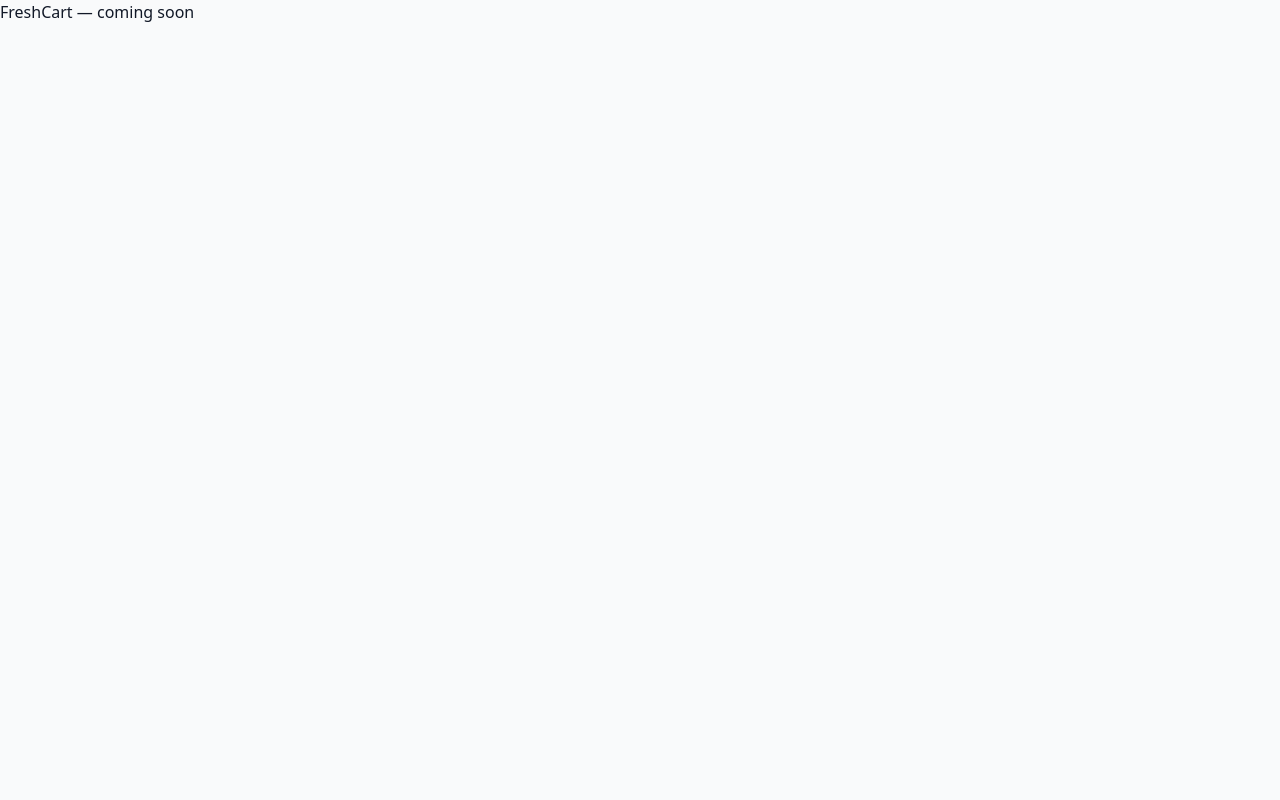
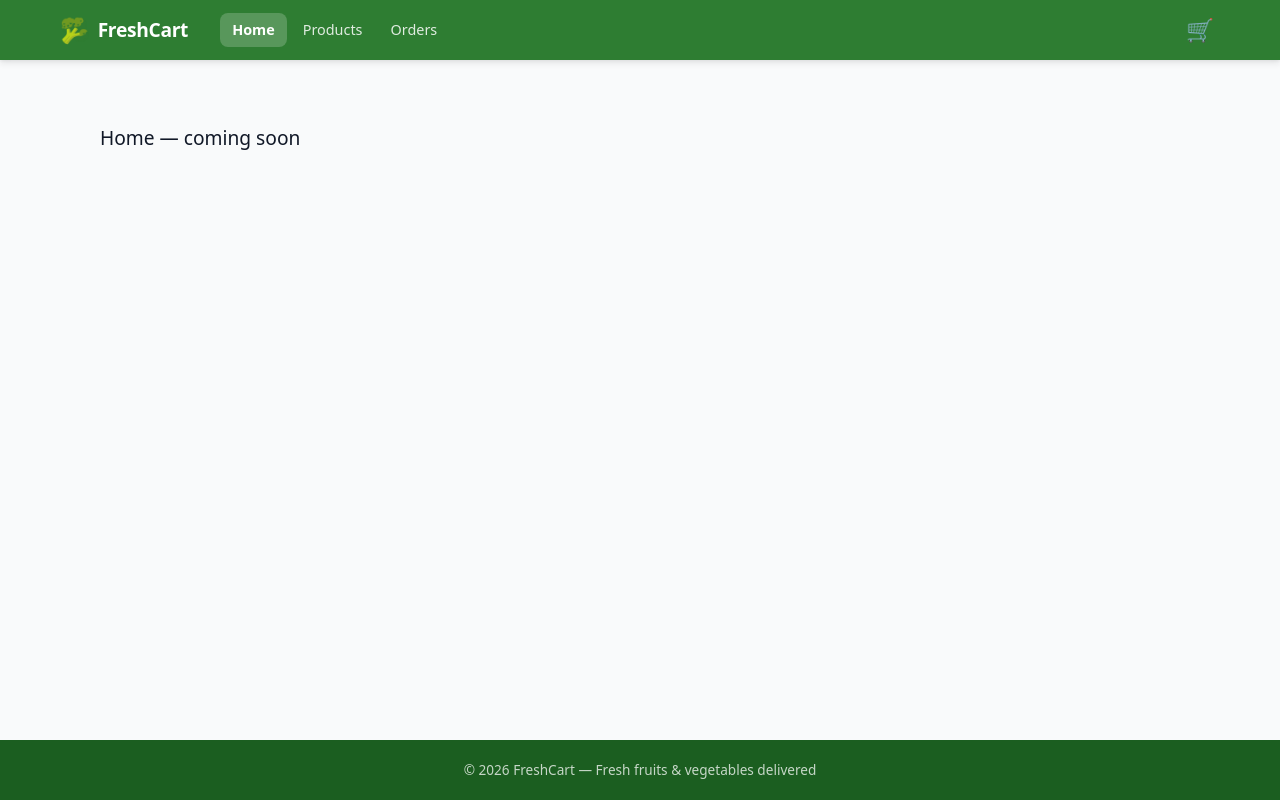
Before and after one commit to Godchagornn/Project-Advanced_JS, a React (Vite) app in the folder freshcart/: page / in a window 1280 px wide. Built offline with nearby package versions, Linux system fonts and the light colour scheme; no server answers.

Commit message:
add Navbar, CartBadge, and Toast components

```diff
--- a/freshcart/src/App.tsx
+++ b/freshcart/src/App.tsx
@@ -1,3 +1,25 @@
+import { BrowserRouter, Routes, Route } from 'react-router-dom'
+import Layout from './components/Layout/Layout'
+
+function Placeholder({ name }: { name: string }) {
+  return <div style={{ padding: 40, fontSize: '1.2rem' }}>{name} — coming soon</div>
+}
+
 export default function App() {
-  return <div>FreshCart — coming soon</div>
+  return (
+    <BrowserRouter>
+      <Layout>
+        <Routes>
+          <Route path="/" element={<Placeholder name="Home" />} />
+          <Route path="/products" element={<Placeholder name="Products" />} />
+          <Route path="/products/:id" element={<Placeholder name="Product Detail" />} />
+          <Route path="/cart" element={<Placeholder name="Cart" />} />
+          <Route path="/checkout" element={<Placeholder name="Checkout" />} />
+          <Route path="/orders" element={<Placeholder name="Orders" />} />
+          <Route path="/orders/:id" element={<Placeholder name="Order Detail" />} />
+          <Route path="*" element={<Placeholder name="404 Not Found" />} />
+        </Routes>
+      </Layout>
+    </BrowserRouter>
+  )
 }
--- /dev/null
+++ b/freshcart/src/components/Layout/Layout.module.css
@@ -0,0 +1,27 @@
+.wrapper {
+  display: flex;
+  flex-direction: column;
+  min-height: 100vh;
+}
+
+.main {
+  flex: 1;
+  max-width: 1200px;
+  width: 100%;
+  margin: 0 auto;
+  padding: 24px 20px 48px;
+}
+
+.footer {
+  background: var(--color-primary-dark);
+  color: rgb(255 255 255 / 0.75);
+  text-align: center;
+  padding: 20px;
+  font-size: 0.85rem;
+}
+
+@media (max-width: 600px) {
+  .main {
+    padding: 16px 12px 36px;
+  }
+}
--- /dev/null
+++ b/freshcart/src/components/Layout/Layout.tsx
@@ -0,0 +1,53 @@
+import type { ReactNode } from 'react'
+import Navbar from '../Navbar/Navbar'
+import Toast from './Toast'
+import ConfirmDialog from '../ConfirmDialog/ConfirmDialog'
+import { useAppDispatch } from '../../app/hooks'
+import { useRemoveFromCartMutation } from '../../features/cart/cartApi'
+import { useDeleteReviewMutation } from '../../features/reviews/reviewsApi'
+import { showToast } from '../../features/ui/uiSlice'
+import styles from './Layout.module.css'
+
+interface Props {
+  children: ReactNode
+}
+
+export default function Layout({ children }: Props) {
+  const dispatch = useAppDispatch()
+  const [removeFromCart] = useRemoveFromCartMutation()
+  const [deleteReview] = useDeleteReviewMutation()
+
+  const handleConfirm = async (actionId: string) => {
+    const [type, ...parts] = actionId.split(':')
+
+    if (type === 'removeCart') {
+      try {
+        await removeFromCart(parts[0]).unwrap()
+        dispatch(showToast({ message: 'Item removed from cart', type: 'success' }))
+      } catch {
+        dispatch(showToast({ message: 'Failed to remove item', type: 'error' }))
+      }
+    }
+
+    if (type === 'deleteReview') {
+      try {
+        await deleteReview({ id: parts[0], productId: parts[1] }).unwrap()
+        dispatch(showToast({ message: 'Review deleted', type: 'success' }))
+      } catch {
+        dispatch(showToast({ message: 'Failed to delete review', type: 'error' }))
+      }
+    }
+  }
+
+  return (
+    <div className={styles.wrapper}>
+      <Navbar />
+      <main className={styles.main}>{children}</main>
+      <footer className={styles.footer}>
+        © {new Date().getFullYear()} FreshCart — Fresh fruits &amp; vegetables delivered
+      </footer>
+      <Toast />
+      <ConfirmDialog onConfirm={handleConfirm} />
+    </div>
+  )
+}
--- /dev/null
+++ b/freshcart/src/components/Layout/Toast.module.css
@@ -0,0 +1,37 @@
+.toast {
+  position: fixed;
+  bottom: 24px;
+  right: 24px;
+  z-index: 300;
+  padding: 12px 20px;
+  border-radius: var(--radius-md);
+  box-shadow: var(--shadow-lg);
+  font-size: 0.9rem;
+  font-weight: 500;
+  color: #fff;
+  max-width: 360px;
+  animation: slideIn 0.2s ease;
+}
+
+.success {
+  background: var(--color-success);
+}
+
+.error {
+  background: var(--color-error);
+}
+
+.info {
+  background: var(--color-info);
+}
+
+@keyframes slideIn {
+  from {
+    opacity: 0;
+    transform: translateY(12px);
+  }
+  to {
+    opacity: 1;
+    transform: translateY(0);
+  }
+}
--- /dev/null
+++ b/freshcart/src/components/Layout/Toast.tsx
@@ -0,0 +1,25 @@
+import { useEffect } from 'react'
+import { useAppDispatch, useAppSelector } from '../../app/hooks'
+import { clearToast } from '../../features/ui/uiSlice'
+import styles from './Toast.module.css'
+
+const TOAST_DURATION = 3000
+
+export default function Toast() {
+  const dispatch = useAppDispatch()
+  const toast = useAppSelector(s => s.ui.toast)
+
+  useEffect(() => {
+    if (!toast) return
+    const timer = setTimeout(() => dispatch(clearToast()), TOAST_DURATION)
+    return () => clearTimeout(timer)
+  }, [toast, dispatch])
+
+  if (!toast) return null
+
+  return (
+    <div className={[styles.toast, styles[toast.type]].join(' ')} role="status" aria-live="polite">
+      {toast.message}
+    </div>
+  )
+}
--- /dev/null
+++ b/freshcart/src/components/Navbar/Navbar.module.css
@@ -0,0 +1,84 @@
+.nav {
+  position: sticky;
+  top: 0;
+  z-index: 100;
+  background: var(--color-primary);
+  box-shadow: var(--shadow-md);
+}
+
+.inner {
+  max-width: 1200px;
+  margin: 0 auto;
+  padding: 0 20px;
+  height: 60px;
+  display: flex;
+  align-items: center;
+  gap: 32px;
+}
+
+.logo {
+  display: flex;
+  align-items: center;
+  gap: 8px;
+  text-decoration: none;
+  color: #fff;
+  font-size: 1.2rem;
+  font-weight: 800;
+  letter-spacing: -0.3px;
+  flex-shrink: 0;
+}
+
+.logoIcon {
+  font-size: 1.5rem;
+}
+
+.links {
+  display: flex;
+  align-items: center;
+  gap: 4px;
+  flex: 1;
+}
+
+.link {
+  color: rgb(255 255 255 / 0.85);
+  text-decoration: none;
+  font-size: 0.9rem;
+  font-weight: 500;
+  padding: 6px 12px;
+  border-radius: var(--radius-md);
+  transition: background 0.15s, color 0.15s;
+}
+
+.link:hover {
+  background: rgb(255 255 255 / 0.15);
+  color: #fff;
+}
+
+.link.active {
+  background: rgb(255 255 255 / 0.2);
+  color: #fff;
+  font-weight: 700;
+}
+
+.right {
+  display: flex;
+  align-items: center;
+  gap: 8px;
+  margin-left: auto;
+}
+
+@media (max-width: 600px) {
+  .inner {
+    gap: 12px;
+    padding: 0 12px;
+  }
+
+  .links {
+    gap: 2px;
+  }
+
+  .link {
+    font-size: 0.8rem;
+    padding: 5px 8px;
+  }
+}
--- /dev/null
+++ b/freshcart/src/components/Navbar/Navbar.tsx
@@ -0,0 +1,35 @@
+import { NavLink, Link } from 'react-router-dom'
+import CartBadge from '../../features/cart/CartBadge'
+import styles from './Navbar.module.css'
+
+export default function Navbar() {
+  const linkClass = ({ isActive }: { isActive: boolean }) =>
+    [styles.link, isActive ? styles.active : ''].filter(Boolean).join(' ')
+
+  return (
+    <nav className={styles.nav}>
+      <div className={styles.inner}>
+        <Link to="/" className={styles.logo}>
+          <span className={styles.logoIcon}>🥦</span>
+          FreshCart
+        </Link>
+
+        <div className={styles.links}>
+          <NavLink to="/" end className={linkClass}>
+            Home
+          </NavLink>
+          <NavLink to="/products" className={linkClass}>
+            Products
+          </NavLink>
+          <NavLink to="/orders" className={linkClass}>
+            Orders
+          </NavLink>
+        </div>
+
+        <div className={styles.right}>
+          <CartBadge />
+        </div>
+      </div>
+    </nav>
+  )
+}
--- /dev/null
+++ b/freshcart/src/features/cart/CartBadge.module.css
@@ -0,0 +1,36 @@
+.link {
+  position: relative;
+  display: flex;
+  align-items: center;
+  padding: 6px;
+  border-radius: var(--radius-md);
+  transition: background 0.15s;
+  text-decoration: none;
+}
+
+.link:hover {
+  background: rgb(255 255 255 / 0.15);
+}
+
+.icon {
+  font-size: 1.4rem;
+  line-height: 1;
+}
+
+.badge {
+  position: absolute;
+  top: 0;
+  right: 0;
+  min-width: 18px;
+  height: 18px;
+  padding: 0 4px;
+  background: var(--color-secondary);
+  color: #fff;
+  font-size: 0.65rem;
+  font-weight: 700;
+  border-radius: var(--radius-full);
+  display: flex;
+  align-items: center;
+  justify-content: center;
+  line-height: 1;
+}
--- /dev/null
+++ b/freshcart/src/features/cart/CartBadge.tsx
@@ -0,0 +1,15 @@
+import { Link } from 'react-router-dom'
+import { useGetCartQuery } from './cartApi'
+import styles from './CartBadge.module.css'
+
+export default function CartBadge() {
+  const { data: cartItems } = useGetCartQuery()
+  const count = cartItems?.reduce((sum, item) => sum + item.quantity, 0) ?? 0
+
+  return (
+    <Link to="/cart" className={styles.link} aria-label={`Cart, ${count} items`}>
+      <span className={styles.icon}>🛒</span>
+      {count > 0 && <span className={styles.badge}>{count > 99 ? '99+' : count}</span>}
+    </Link>
+  )
+}
```
